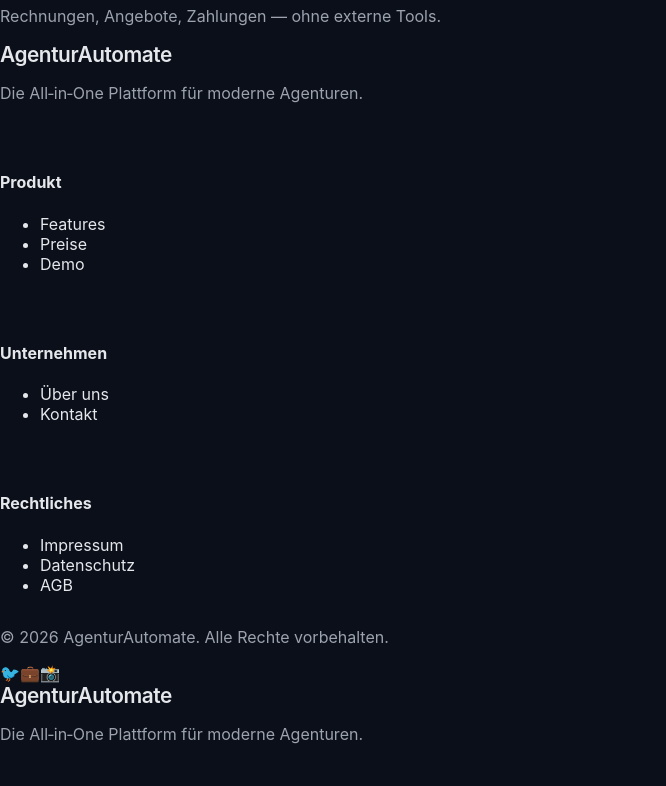
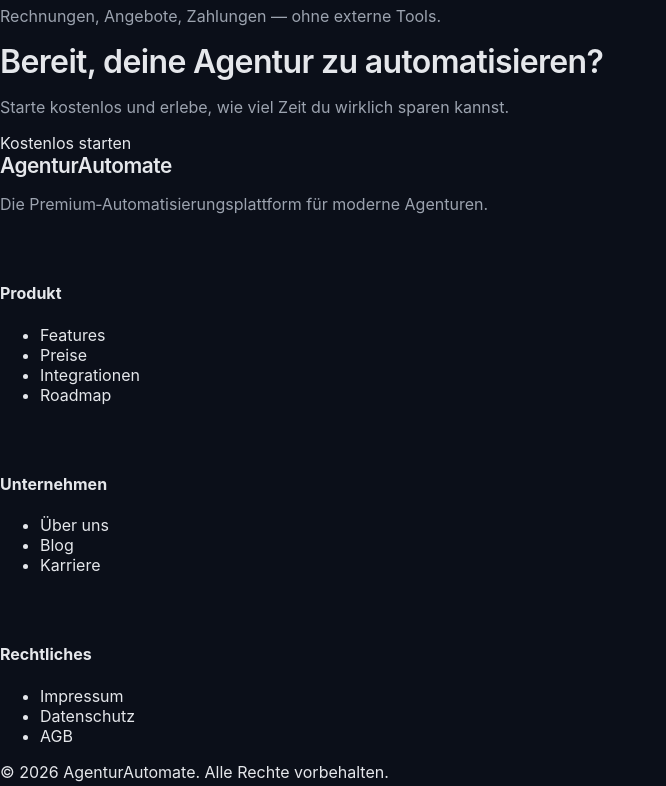
Before and after one commit to mastaflyer84/agenturautomate, a Next.js app: page / in a window 1280 px wide. Shown: the part 1440-2226 px from the top of the page, without its empty margins (0-666 px from the left). Built offline with nearby package versions, Linux system fonts and the light colour scheme.

Commit message:
änderung footer

```diff
--- a/components/Footer.jsx
+++ b/components/Footer.jsx
@@ -1,61 +1,82 @@
+// components/Footer.tsx
 export default function Footer() {
   return (
-    <footer className="w-full bg-[#0b0b0b] border-t border-white/10 py-12">
-      <div className="mx-auto max-w-7xl px-6 md:px-12 lg:px-16">
-
-        {/* TOP */}
-        <div className="grid gap-10 md:grid-cols-4">
-
-          {/* BRAND */}
-          <div className="space-y-3">
-            <h3 className="text-xl font-bold text-white">AgenturAutomate</h3>
-            <p className="text-gray-400 text-sm leading-relaxed">
-              Die All‑in‑One Plattform für moderne Agenturen.
+    <footer className="bg-[#0A0A0A] text-gray-300 border-t border-white/10">
+      {/* CTA Section */}
+      <div className="max-w-7xl mx-auto px-6 py-16 text-center">
+        <h2 className="text-3xl font-semibold text-white mb-4">
+          Bereit, deine Agentur zu automatisieren?
+        </h2>
+        <p className="text-gray-400 mb-8">
+          Starte kostenlos und erlebe, wie viel Zeit du wirklich sparen kannst.
         </p>
+        <a
+          href="/signup"
+          className="inline-block bg-white text-black px-8 py-3 rounded-lg font-medium hover:bg-gray-200 transition"
+        >
+          Kostenlos starten
+        </a>
       </div>
 
-          {/* LINKS */}
+      {/* Main Footer */}
+      <div className="max-w-7xl mx-auto px-6 py-12 grid grid-cols-1 md:grid-cols-4 gap-12">
+
+        {/* Branding */}
         <div>
-            <h4 className="text-white font-semibold mb-3">Produkt</h4>
-            <ul className="space-y-2 text-gray-400 text-sm">
-              <li><a href="#" className="hover:text-white transition">Features</a></li>
-              <li><a href="#" className="hover:text-white transition">Preise</a></li>
-              <li><a href="#" className="hover:text-white transition">Demo</a></li>
+          <h3 className="text-xl font-semibold text-white mb-4">AgenturAutomate</h3>
+          <p className="text-gray-400 text-sm leading-relaxed">
+            Die Premium‑Automatisierungsplattform für moderne Agenturen.
+          </p>
+
+          {/* Social Icons */}
+          <div className="flex gap-4 mt-6">
+            <a className="hover:text-white transition" href="#">
+              <i className="ri-instagram-line text-2xl"></i>
+            </a>
+            <a className="hover:text-white transition" href="#">
+              <i className="ri-twitter-x-line text-2xl"></i>
+            </a>
+            <a className="hover:text-white transition" href="#">
+              <i className="ri-linkedin-line text-2xl"></i>
+            </a>
+          </div>
+        </div>
+
+        {/* Produkt */}
+        <div>
+          <h4 className="text-white font-medium mb-4">Produkt</h4>
+          <ul className="space-y-2 text-gray-400">
+            <li><a className="hover:text-white transition" href="#">Features</a></li>
+            <li><a className="hover:text-white transition" href="#">Preise</a></li>
+            <li><a className="hover:text-white transition" href="#">Integrationen</a></li>
+            <li><a className="hover:text-white transition" href="#">Roadmap</a></li>
           </ul>
         </div>
 
+        {/* Unternehmen */}
         <div>
-            <h4 className="text-white font-semibold mb-3">Unternehmen</h4>
-            <ul className="space-y-2 text-gray-400 text-sm">
-              <li><a href="#" className="hover:text-white transition">Über uns</a></li>
-              <li><a href="#" className="hover:text-white transition">Kontakt</a></li>
+          <h4 className="text-white font-medium mb-4">Unternehmen</h4>
+          <ul className="space-y-2 text-gray-400">
+            <li><a className="hover:text-white transition" href="#">Über uns</a></li>
+            <li><a className="hover:text-white transition" href="#">Blog</a></li>
+            <li><a className="hover:text-white transition" href="#">Karriere</a></li>
           </ul>
         </div>
 
+        {/* Rechtliches */}
         <div>
-            <h4 className="text-white font-semibold mb-3">Rechtliches</h4>
-            <ul className="space-y-2 text-gray-400 text-sm">
-              <li><a href="#" className="hover:text-white transition">Impressum</a></li>
-              <li><a href="#" className="hover:text-white transition">Datenschutz</a></li>
-              <li><a href="#" className="hover:text-white transition">AGB</a></li>
+          <h4 className="text-white font-medium mb-4">Rechtliches</h4>
+          <ul className="space-y-2 text-gray-400">
+            <li><a className="hover:text-white transition" href="#">Impressum</a></li>
+            <li><a className="hover:text-white transition" href="#">Datenschutz</a></li>
+            <li><a className="hover:text-white transition" href="#">AGB</a></li>
           </ul>
-          </div>
-
-        </div>
-
-        {/* BOTTOM */}
-        <div className="mt-10 pt-6 border-t border-white/10 flex flex-col md:flex-row justify-between items-center gap-4">
-          <p className="text-gray-500 text-xs">
-            © {new Date().getFullYear()} AgenturAutomate. Alle Rechte vorbehalten.
-          </p>
-
-          <div className="flex gap-4 text-gray-400 text-lg">
-            <a href="#" className="hover:text-white transition">🐦</a>
-            <a href="#" className="hover:text-white transition">💼</a>
-            <a href="#" className="hover:text-white transition">📸</a>
         </div>
       </div>
 
+      {/* Bottom Line */}
+      <div className="border-t border-white/10 mt-8 py-6 text-center text-gray-500 text-sm">
+        © {new Date().getFullYear()} AgenturAutomate. Alle Rechte vorbehalten.
       </div>
     </footer>
   );
```
Lines whose indentation alone changed are shown as unchanged.
